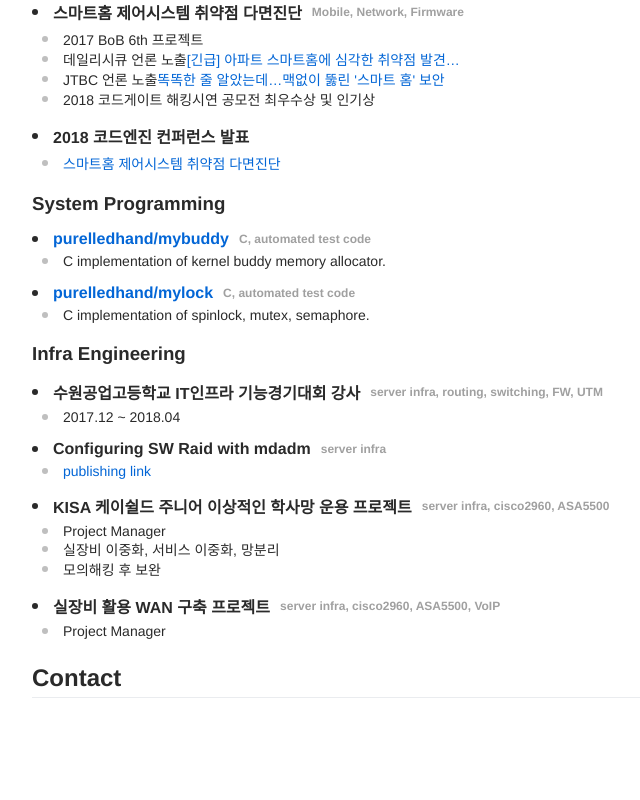
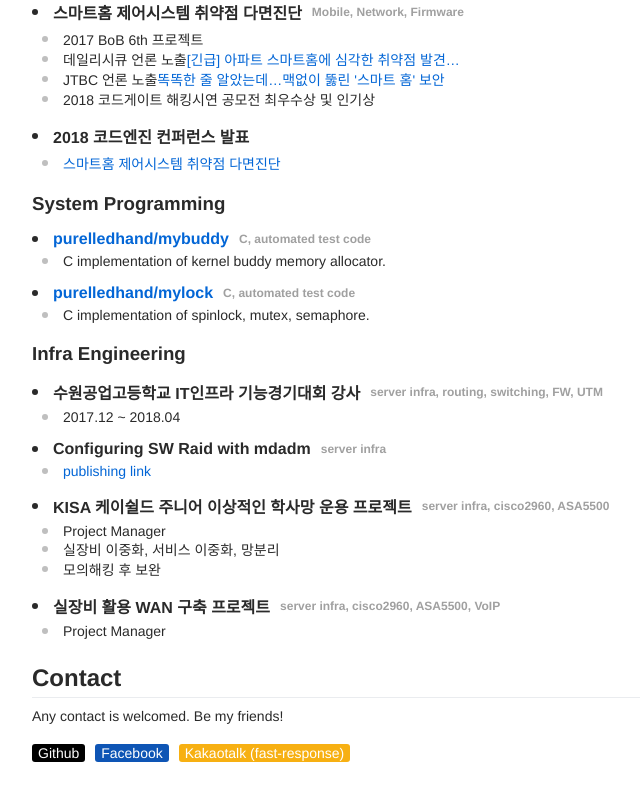
Before and after one commit to purelledhand/resume, a React (Create React App) app: page / in a window 1280 px wide. Shown: the part 1476-2276 px from the top of the page, without its empty margins (448-1088 px from the left). Built offline with nearby package versions, Linux system fonts and the light colour scheme; a web font is replaced by a local one.

Commit message:
Add Contacts

```diff
--- a/src/App.css
+++ b/src/App.css
@@ -108,3 +108,35 @@ h3 {
   list-style: none;
   padding-left: 10px;
 }
+
+.desc {
+  font-size: 14px;
+  margin-bottom: 20px;
+}
+
+.contacts {
+  width: 100%;
+  display: flex;
+  flex-direction: row;
+}
+
+.contact-point {
+  margin-right: 10px;
+  border-radius: 3px;
+  font-size: 14px;
+  padding: 1px 6px;
+  cursor: pointer;
+}
+
+.git {
+  background-color: #000;
+  color: #FFF;
+}
+.fb {
+  background-color: #0e55b5;
+  color: #FFF;
+}
+.kakao {
+  background-color: #f7b012;
+  color: #FFF;
+}
--- a/src/App.js
+++ b/src/App.js
@@ -325,6 +325,20 @@ function App() {
         <h2>
           Contact
         </h2>
+        <div className="desc">
+        Any contact is welcomed. Be my friends!
+        </div>
+        <div className="contacts">
+          <a href="https://github.com/purelledhand"><div className="contact-point git">
+            Github
+          </div></a>
+          <a href="https://www.facebook.com/purelledhand"><div className="contact-point fb">
+            Facebook
+          </div></a>
+          <a href="https://open.kakao.com/o/sUOCsNPb"><div className="contact-point kakao">
+            Kakaotalk (fast-response)
+          </div></a>
+        </div>
       </div>
     </div>
   );
```
